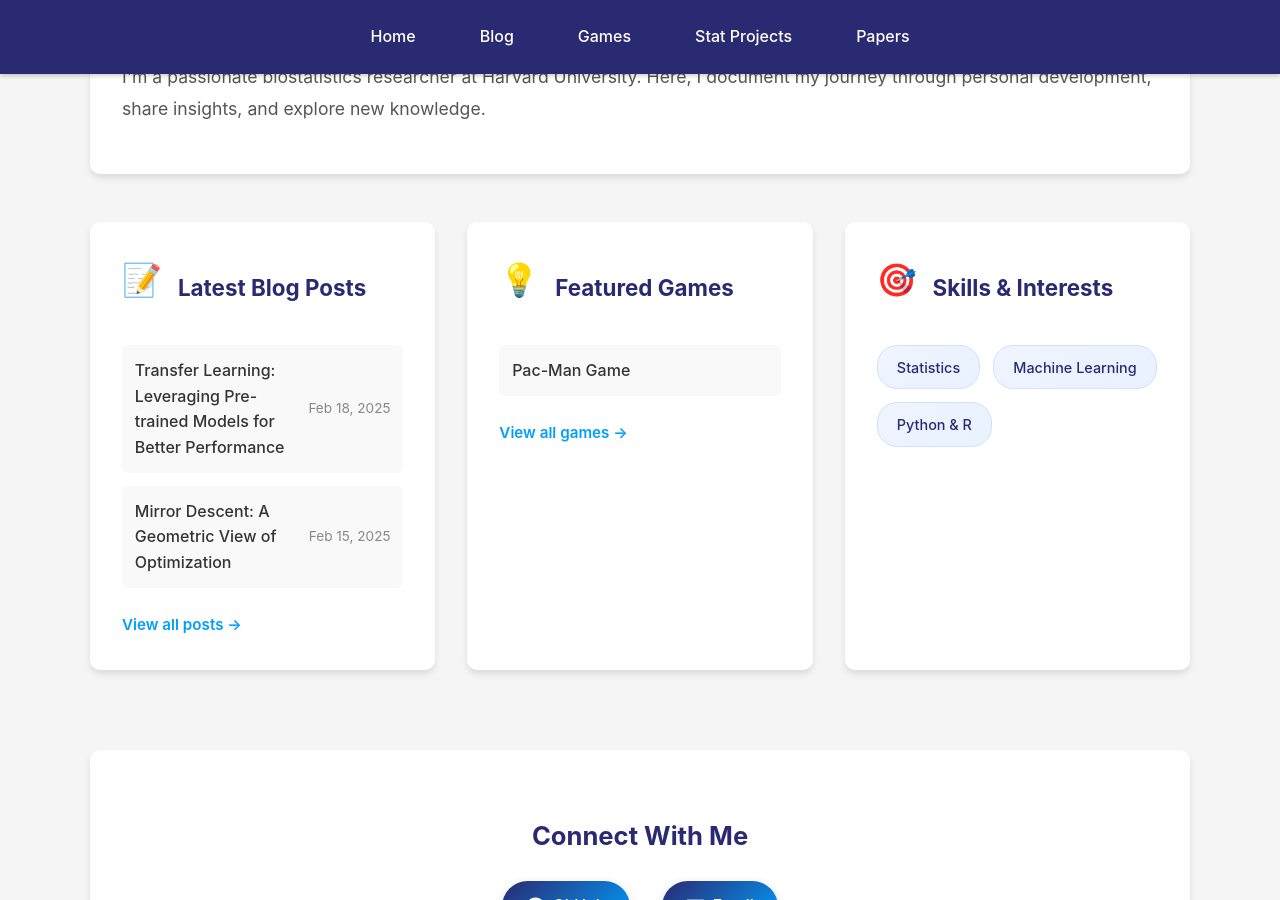
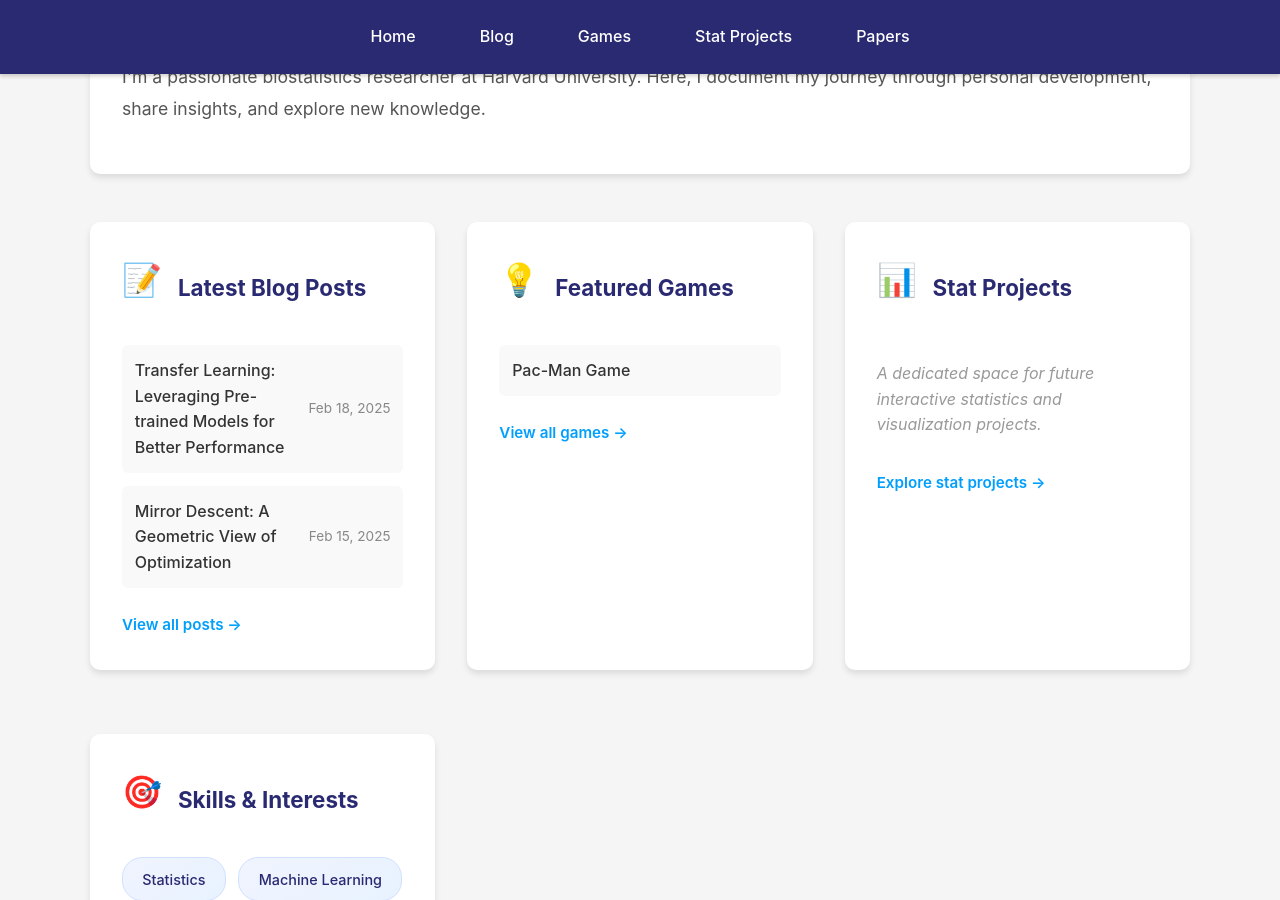
Before and after one commit to kyZhan2002/mypage, a Jekyll site: the page built from index.md, in a window 1280 px wide and 900 px high, scrolled down 591 px. Built offline with Jekyll 4.4.1, drawn with Linux system fonts in a browser that asks for light colours.

Commit message:
Fix pacman bug

```diff
--- a/index.md
+++ b/index.md
@@ -72,6 +72,15 @@ title: "Keyao's Blog"
 
     <div class="home-section card">
       <div class="section-header">
+        <div class="icon">📊</div>
+        <h3>Stat Projects</h3>
+      </div>
+      <p class="empty-state">A dedicated space for future interactive statistics and visualization projects.</p>
+      <a href="{{ site.baseurl }}/statproj/" class="view-all-link">Explore stat projects →</a>
+    </div>
+
+    <div class="home-section card">
+      <div class="section-header">
         <div class="icon">🎯</div>
         <h3>Skills & Interests</h3>
       </div>
--- a/projects/pacman.html
+++ b/projects/pacman.html
@@ -1,7 +1,7 @@
 ---
 layout: default
 title: Pac-Man Game
-permalink: /projects/pacman
+permalink: /projects/pacman/
 ---
 
 <div class="container">
```
